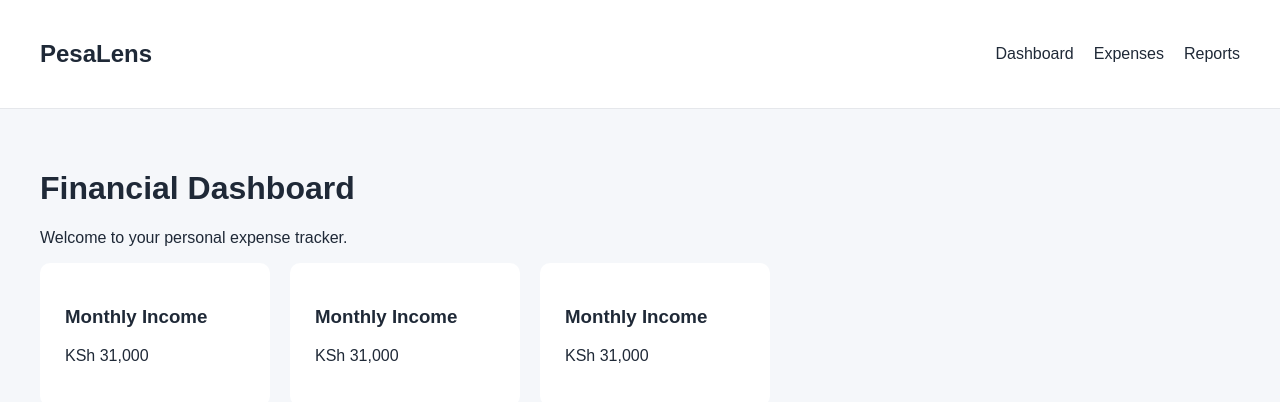
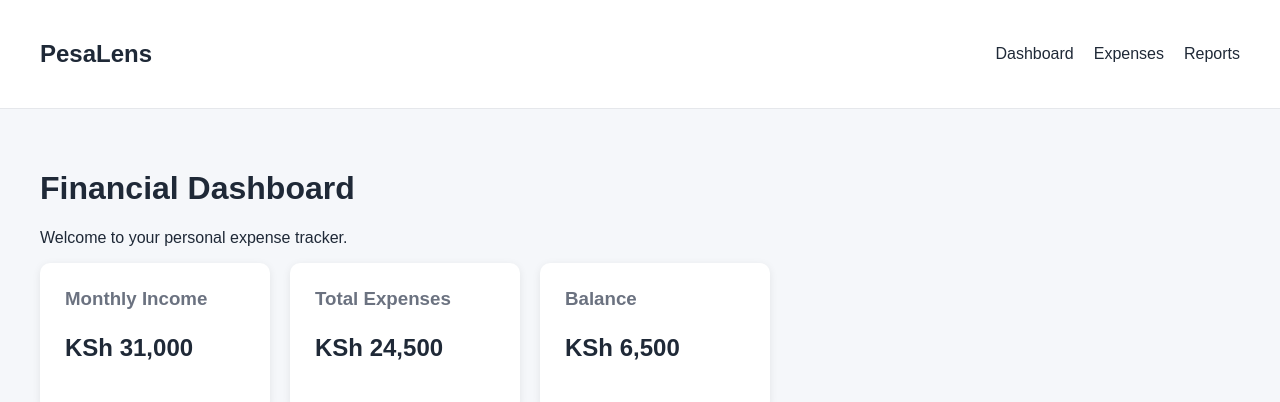
Before and after one commit to MukamiKelvin/kimahlife-expense-tracker, a React (Vite) app: page / in a window 1280 px wide. Shown: the top 402 px of the page. Built offline with nearby package versions, Linux system fonts and the light colour scheme.

Commit message:
feat: make summary cards reusable with props

```diff
--- a/src/App.jsx
+++ b/src/App.jsx
@@ -1,4 +1,4 @@
-// Import the Navbar component from our components folder.
+// Import the Navbar component.
 import Navbar from "./components/Navbar";
 
 // Import the SummaryCard component.
@@ -13,25 +13,38 @@ function App() {
 
       {/* Main content of our application */}
       <main>
+        {/* Main dashboard heading */}
         <h1>Financial Dashboard</h1>
 
+        {/* Short description */}
         <p>Welcome to your personal expense tracker.</p>
 
-        {/* Container for our financial summary */}
+        {/* Financial summary section */}
         <section>
-          {/* We can reuse the same component */}
-          <SummaryCard />
 
-          {/* Another SummaryCard */}
-          <SummaryCard />
+          {/* Monthly income card */}
+          <SummaryCard
+            title="Monthly Income"
+            amount="KSh 31,000"
+          />
 
-          {/* And another one */}
-          <SummaryCard />
+          {/* Total expenses card */}
+          <SummaryCard
+            title="Total Expenses"
+            amount="KSh 24,500"
+          />
+
+          {/* Remaining balance card */}
+          <SummaryCard
+            title="Balance"
+            amount="KSh 6,500"
+          />
+
         </section>
       </main>
     </div>
   );
 }
 
-// Export App so React can use it.
+// Export App so React can render it.
 export default App;
--- a/src/components/SummaryCard.jsx
+++ b/src/components/SummaryCard.jsx
@@ -1,18 +1,27 @@
 // SummaryCard is a reusable component.
-// We can use it multiple times for things like:
-// Income, Expenses and Balance.
-
-function SummaryCard() {
+// It receives information from its parent component
+// through something called "props".
+function SummaryCard({ title, amount }) {
   return (
     <div>
-      {/* The title of the card */}
-      <h3>Monthly Income</h3>
+      {/*
+        Instead of writing "Monthly Income" directly,
+        we use the title prop.
 
-      {/* The amount */}
-      <p>KSh 31,000</p>
+        React will replace {title} with whatever
+        value we give the component.
+      */}
+      <h3>{title}</h3>
+
+      {/*
+        We also use the amount prop.
+        This allows every card to display a
+        different financial amount.
+      */}
+      <p>{amount}</p>
     </div>
   );
 }
 
-// Export the component so other files can use it.
+// Export the component so App.jsx can use it.
 export default SummaryCard;
--- a/src/index.css
+++ b/src/index.css
@@ -49,10 +49,32 @@ section {
   gap: 20px;
 }
 
-/* Style each summary card */
+/* Style each financial summary card */
 section > div {
+  /* White card background */
   background-color: white;
+
+  /* Space inside the card */
   padding: 25px;
+
+  /* Rounded corners */
   border-radius: 10px;
+
+  /* Make sure the cards have enough width */
   min-width: 180px;
+
+  /* Make the cards slightly elevated */
+  box-shadow: 0 2px 8px rgba(0, 0, 0, 0.08);
 }
+
+/* Style the card title */
+section > div h3 {
+  margin-top: 0;
+  color: #6b7280;
+}
+
+/* Style the financial amount */
+section > div p {
+  font-size: 24px;
+  font-weight: bold;
+}
```
